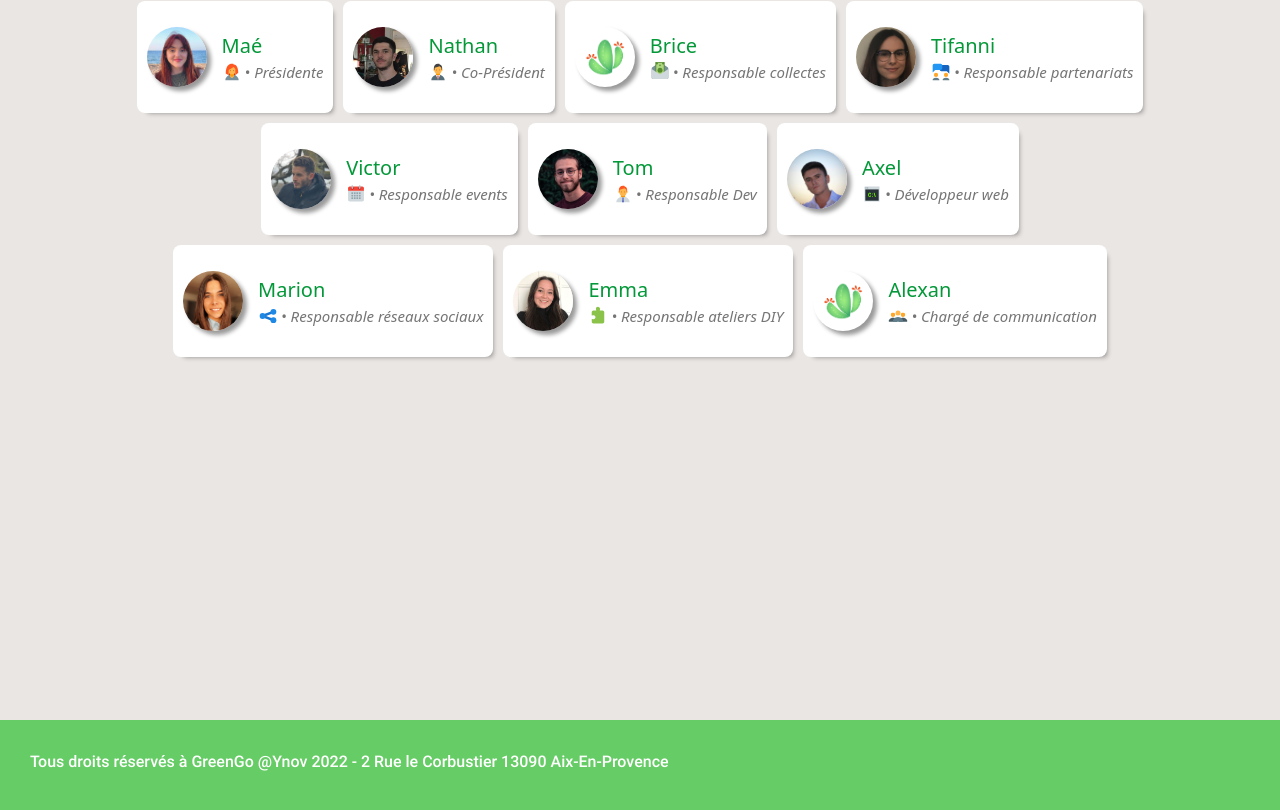
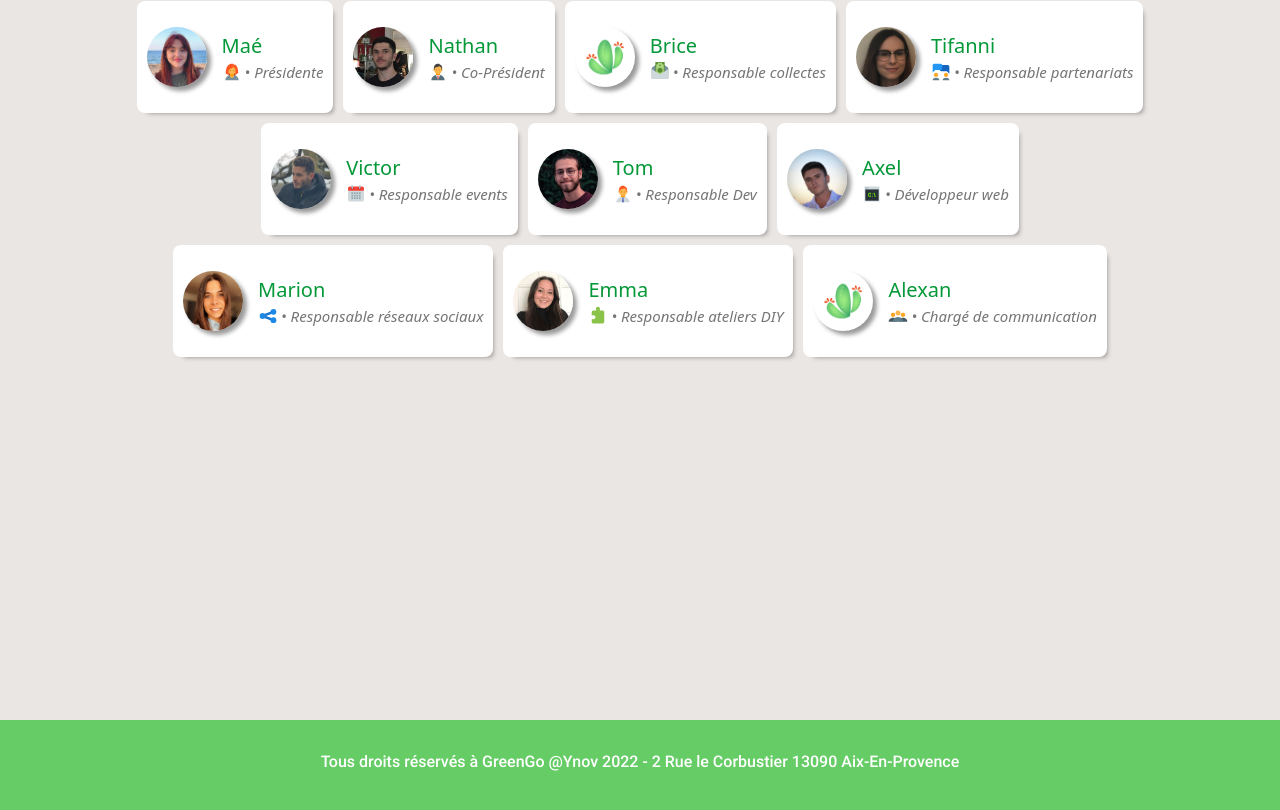
Before and after one commit to tom-ruiz/greengo-website, a React (Create React App) app: page / in a window 1280 px wide. Shown: the part 2168-2978 px from the top of the page. Built offline with nearby package versions, Linux system fonts and the light colour scheme.

Commit message:
edit footer

```diff
--- a/src/style/footer.scss
+++ b/src/style/footer.scss
@@ -4,4 +4,7 @@
     padding: 30px;
     height: 15vh;
     font-size: 1em;
+    p{
+        text-align: center;
+    }
 }
```
